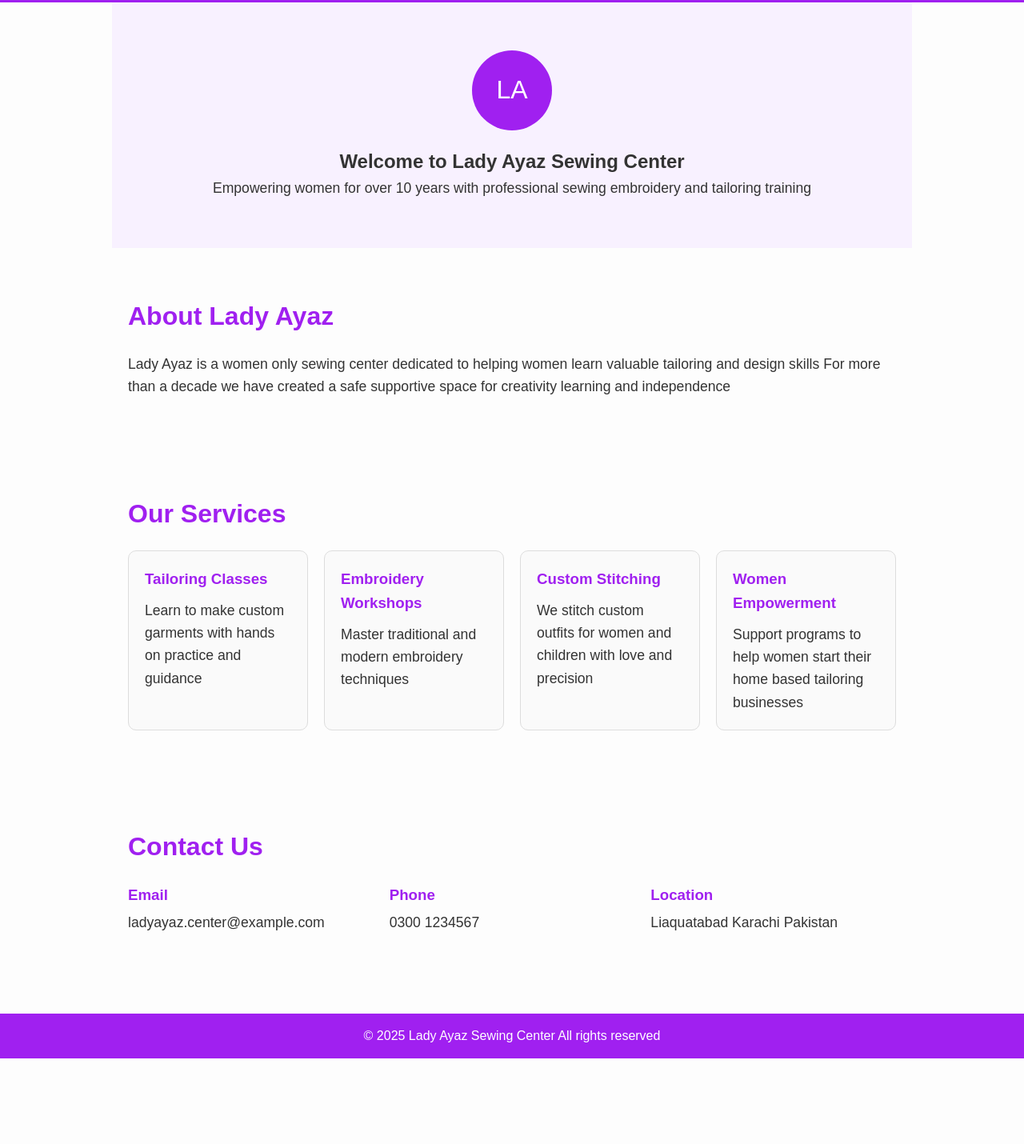
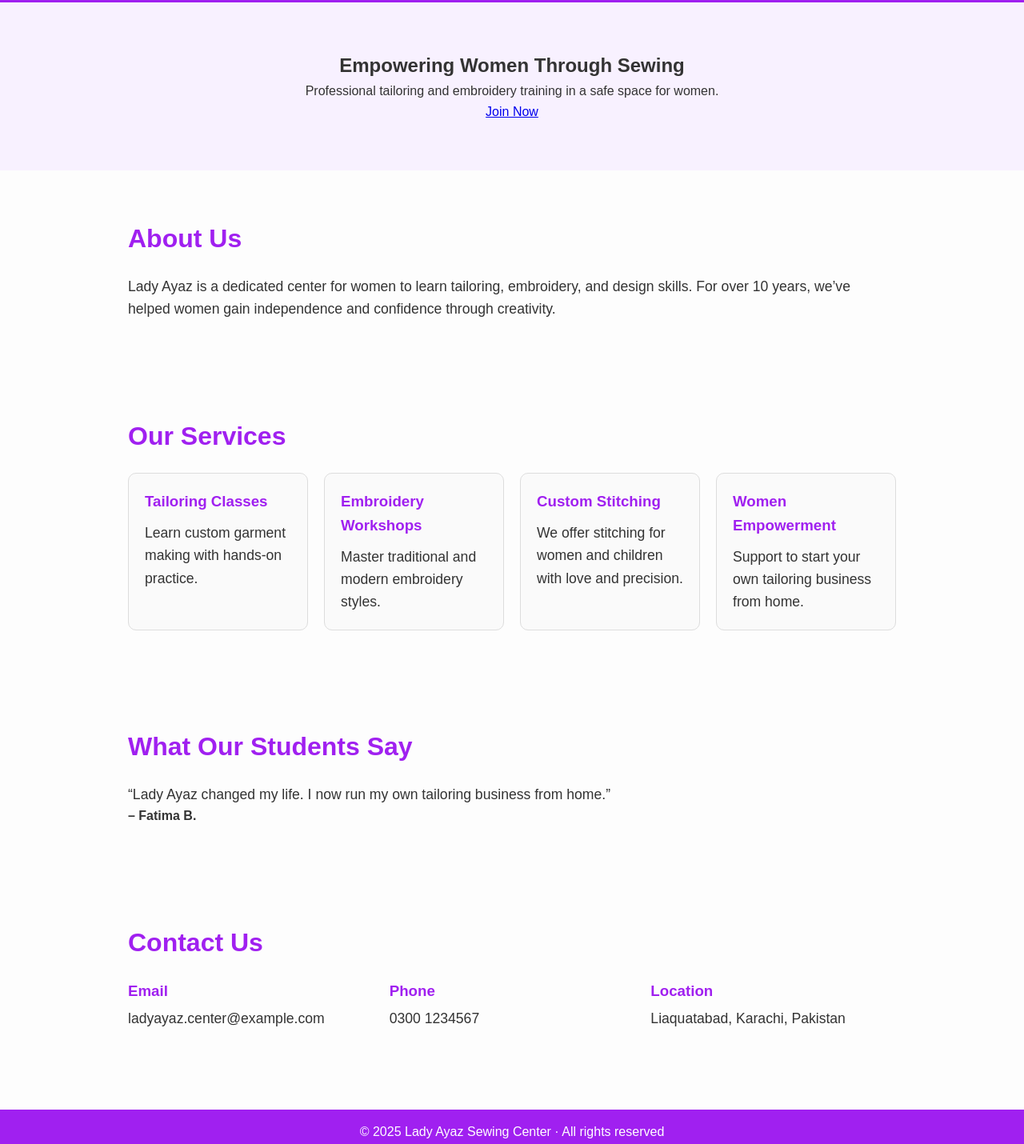
Before and after one commit to sxbajwa/my-html-project, a plain HTML site: page index.html in a window 1280 px wide. Shown: the part 83-1513 px from the top of the page at 80% size. Before the commit the page ends 1406 px from the top, so only its background shows below. Drawn offline with Linux system fonts and the light colour scheme.

Commit message:
Update index.html

```diff
--- a/index.html
+++ b/index.html
@@ -1,18 +1,20 @@
-
 <!DOCTYPE html>
 <html lang="en">
   <head>
     <meta charset="UTF-8" />
-    <meta name="viewport" content="width=device-width, initial-scale=1.0" />
+    <meta name="viewport" content="width=device-width, initial-scale=1.0"/>
     <title>Lady Ayaz Women's Sewing Center</title>
     <link rel="stylesheet" href="style.css" />
+    <link rel="preconnect" href="https://fonts.googleapis.com" />
+    <link rel="preconnect" href="https://fonts.gstatic.com" crossorigin />
+    <link href="https://fonts.googleapis.com/css2?family=Poppins:wght@400;600&display=swap" rel="stylesheet" />
   </head>
   <body>
     <header>
       <div class="header-container">
         <div class="logo">Lady Ayaz</div>
         <nav>
-          <ul>
+          <ul class="nav-links">
             <li><a href="#home">Home</a></li>
             <li><a href="#about">About</a></li>
             <li><a href="#services">Services</a></li>
@@ -23,60 +25,55 @@
     </header>
 
     <main>
-      <section class="hero section" id="home">
+      <!-- HERO -->
+      <section class="hero" id="home">
         <div class="hero-content">
-          <div class="hero-image">LA</div>
-          <div class="hero-text">
-            <h1>Welcome to Lady Ayaz Sewing Center</h1>
-            <p>
-              Empowering women for over 10 years with professional sewing
-              embroidery and tailoring training
-            </p>
+          <h1>Empowering Women Through Sewing</h1>
+          <p>Professional tailoring and embroidery training in a safe space for women.</p>
+          <a href="#contact" class="btn-primary">Join Now</a>
+        </div>
+      </section>
+
+      <!-- ABOUT -->
+      <section class="section about" id="about">
+        <h2>About Us</h2>
+        <p>Lady Ayaz is a dedicated center for women to learn tailoring, embroidery, and design skills. For over 10 years, we’ve helped women gain independence and confidence through creativity.</p>
+      </section>
+
+      <!-- SERVICES -->
+      <section class="section services" id="services">
+        <h2>Our Services</h2>
+        <div class="services-grid">
+          <div class="service-item">
+            <h3>Tailoring Classes</h3>
+            <p>Learn custom garment making with hands-on practice.</p>
+          </div>
+          <div class="service-item">
+            <h3>Embroidery Workshops</h3>
+            <p>Master traditional and modern embroidery styles.</p>
+          </div>
+          <div class="service-item">
+            <h3>Custom Stitching</h3>
+            <p>We offer stitching for women and children with love and precision.</p>
+          </div>
+          <div class="service-item">
+            <h3>Women Empowerment</h3>
+            <p>Support to start your own tailoring business from home.</p>
           </div>
         </div>
       </section>
 
-      <section class="about section" id="about">
-        <h2>About Lady Ayaz</h2>
-        <p>
-          Lady Ayaz is a women only sewing center dedicated to helping women
-          learn valuable tailoring and design skills For more than a decade we
-          have created a safe supportive space for creativity learning and
-          independence
-        </p>
-      </section>
-
-      <section class="services section" id="services">
-        <h2>Our Services</h2>
-        <div class="services-grid">
-          <div class="service-item">
-            <h3>Tailoring Classes</h3>
-            <p>
-              Learn to make custom garments with hands on practice and guidance
-            </p>
-          </div>
-          <div class="service-item">
-            <h3>Embroidery Workshops</h3>
-            <p>Master traditional and modern embroidery techniques</p>
-          </div>
-          <div class="service-item">
-            <h3>Custom Stitching</h3>
-            <p>
-              We stitch custom outfits for women and children with love and
-              precision
-            </p>
-          </div>
-          <div class="service-item">
-            <h3>Women Empowerment</h3>
-            <p>
-              Support programs to help women start their home based tailoring
-              businesses
-            </p>
-          </div>
+      <!-- TESTIMONIALS (optional) -->
+      <section class="section testimonials">
+        <h2>What Our Students Say</h2>
+        <div class="testimonial">
+          <p>“Lady Ayaz changed my life. I now run my own tailoring business from home.”</p>
+          <h4>– Fatima B.</h4>
         </div>
       </section>
 
-      <section class="contact section" id="contact">
+      <!-- CONTACT -->
+      <section class="section contact" id="contact">
         <h2>Contact Us</h2>
         <div class="contact-info">
           <div class="contact-item">
@@ -89,15 +86,16 @@
           </div>
           <div class="contact-item">
             <h3>Location</h3>
-            <p>Liaquatabad Karachi Pakistan</p>
+            <p>Liaquatabad, Karachi, Pakistan</p>
           </div>
         </div>
       </section>
     </main>
 
     <footer>
-      <p>© 2025 Lady Ayaz Sewing Center All rights reserved</p>
+      <p>© 2025 Lady Ayaz Sewing Center · All rights reserved</p>
     </footer>
+
+    <script src="script.js"></script>
   </body>
 </html>
-<script src="script.js"></script>
```
